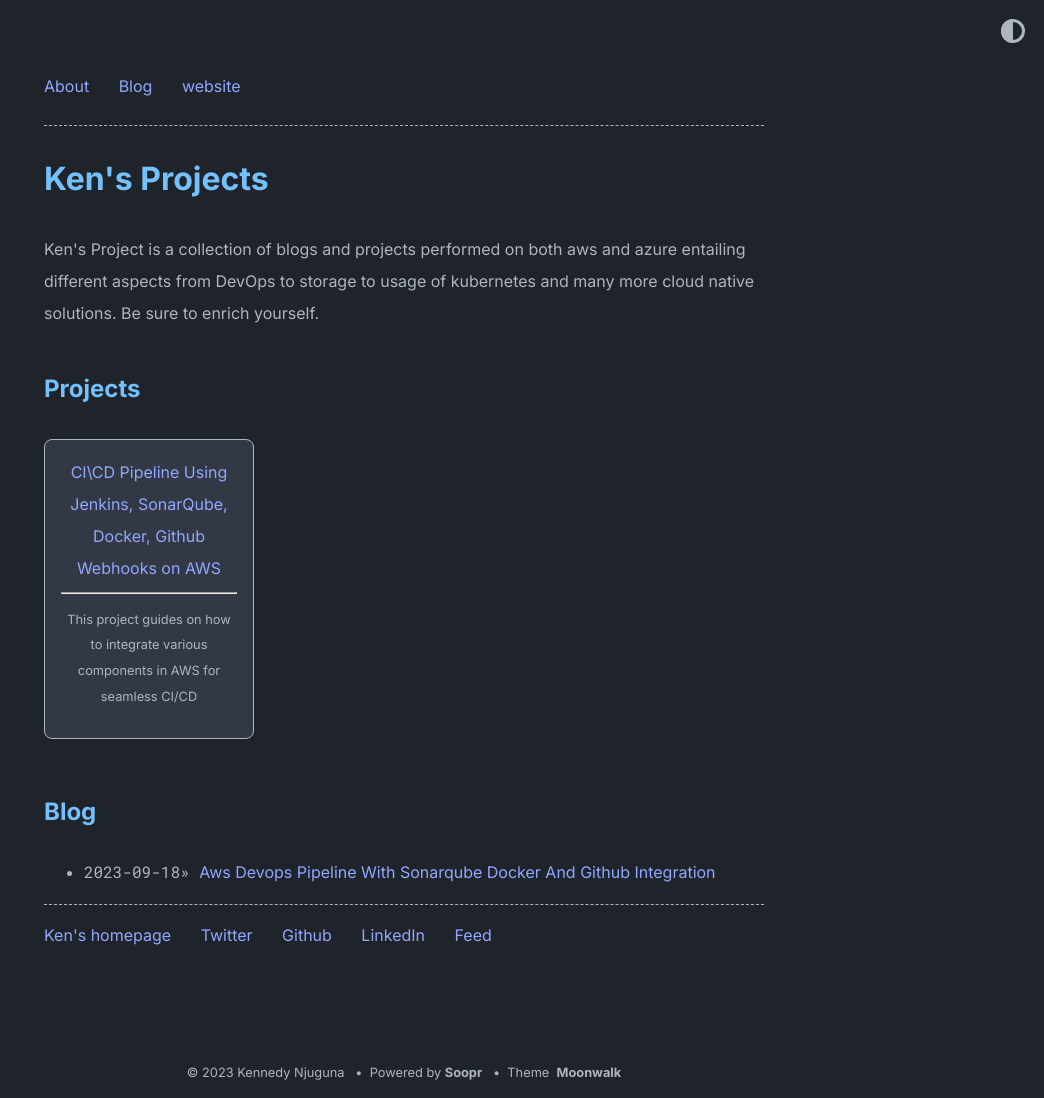
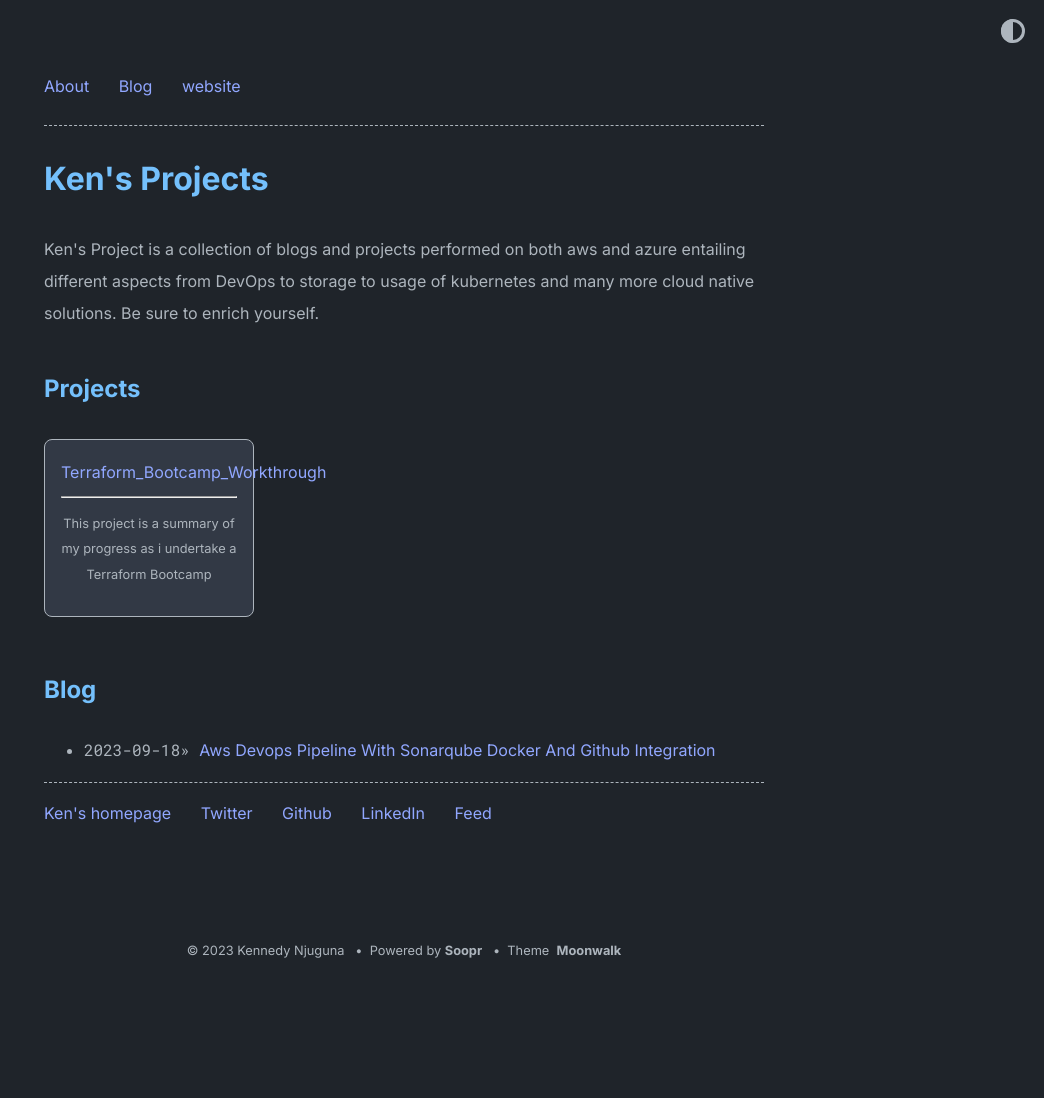
Before and after one commit to KennedyNjuguna/kennedynjuguna.github.io, a Jekyll site: the page built from index.md, in a window 1280 px wide. Shown: the whole page, without its empty margins (236-1280 px from the left). Built offline with Jekyll 4.4.1, drawn with Linux system fonts in a browser that asks for light colours; after the commit the page ends 977 px from its top, so only the background shows below that.

Commit message:
Update home.yml

```diff
--- a/_data/home.yml
+++ b/_data/home.yml
@@ -12,6 +12,11 @@ project_entries:
   - title:  CI\CD Pipeline Using Jenkins, SonarQube, Docker, Github Webhooks on AWS
     url: aws-devops-pipeline-with-sonarqube-docker-and-github-integration
     desc: This project guides on how to integrate various components in AWS for seamless CI/CD
+
+project_entries:
+  - title:  Terraform_Bootcamp_Workthrough
+    url: terraform_bootcamp_Workthrough.md
+    desc: This project is a summary of my progress as i undertake a Terraform Bootcamp
 
 old_project_entries:
   - title: Soopr
```
